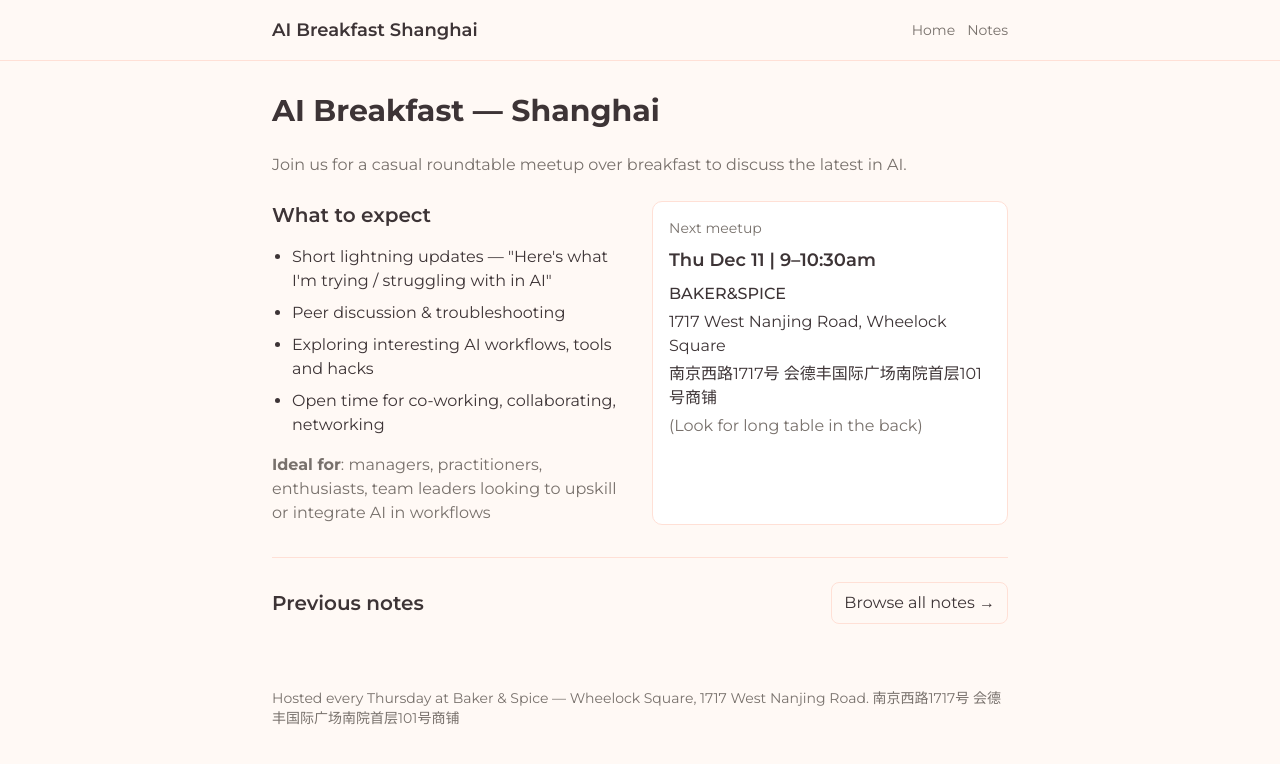
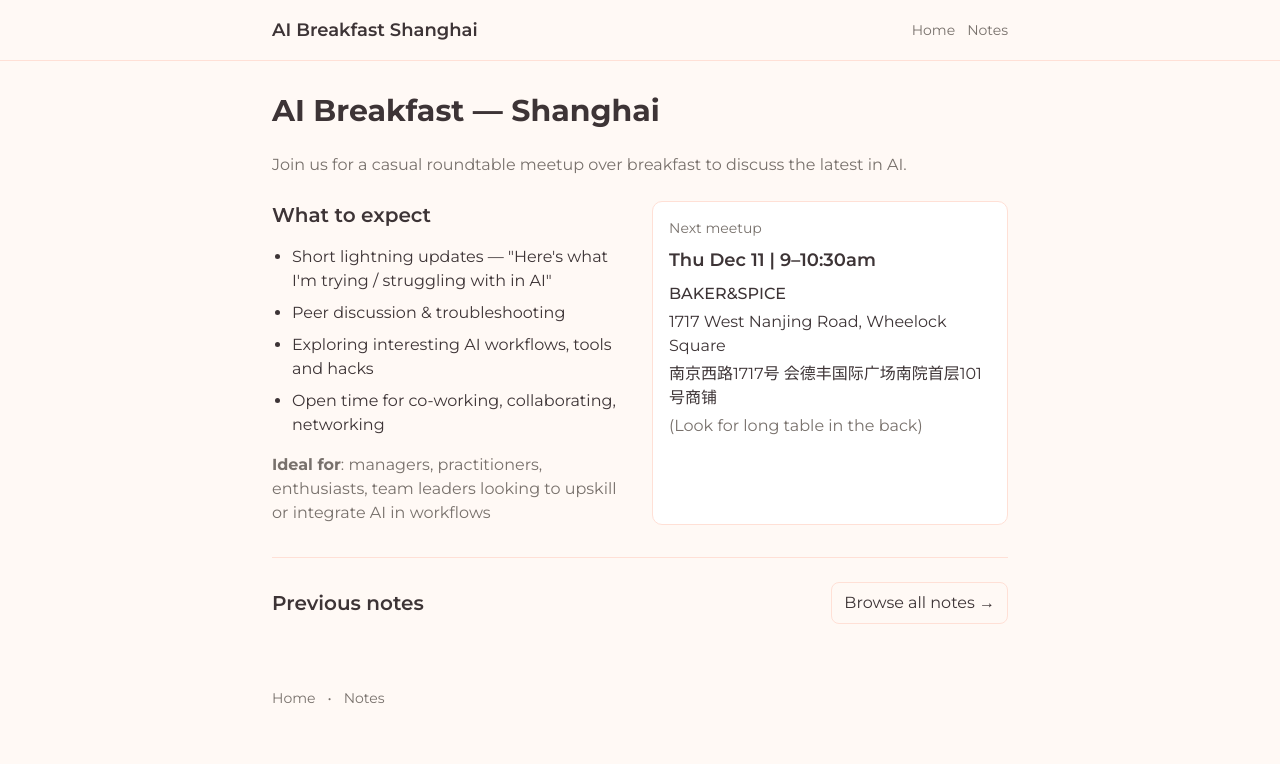
Before and after one commit to youngchingjui/ai-breakfast, a Next.js app: page / in a window 1280 px wide. Shown: the top 764 px of the page. Built offline with nearby package versions, Linux system fonts and the light colour scheme.

Commit message:
Simplify footer: keep only Home and Notes links; remove meetup/address text

```diff
--- a/app/layout.tsx
+++ b/app/layout.tsx
@@ -52,7 +52,11 @@ export default function RootLayout({
           {children}
         </main>
         <footer className="mx-auto max-w-3xl px-4 py-8 text-sm text-muted-foreground">
-          <p>Hosted every Thursday at Baker & Spice — Wheelock Square, 1717 West Nanjing Road. 南京西路1717号 会德丰国际广场南院首层101号商铺</p>
+          <nav className="flex items-center gap-3">
+            <Link href="/" className="hover:underline hover:text-foreground">Home</Link>
+            <span aria-hidden="true">•</span>
+            <Link href="/notes" className="hover:underline hover:text-foreground">Notes</Link>
+          </nav>
         </footer>
       </body>
     </html>
```
